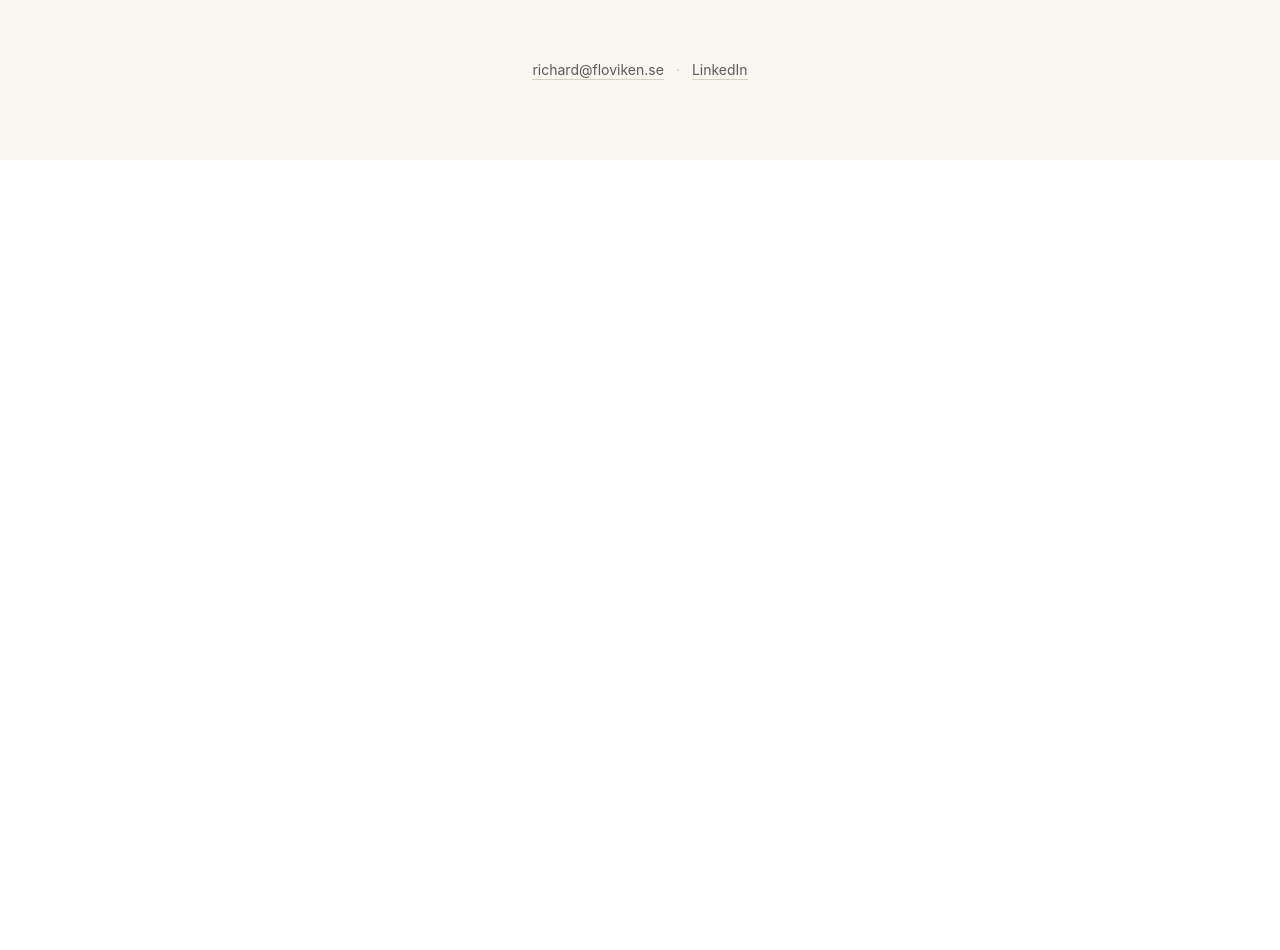
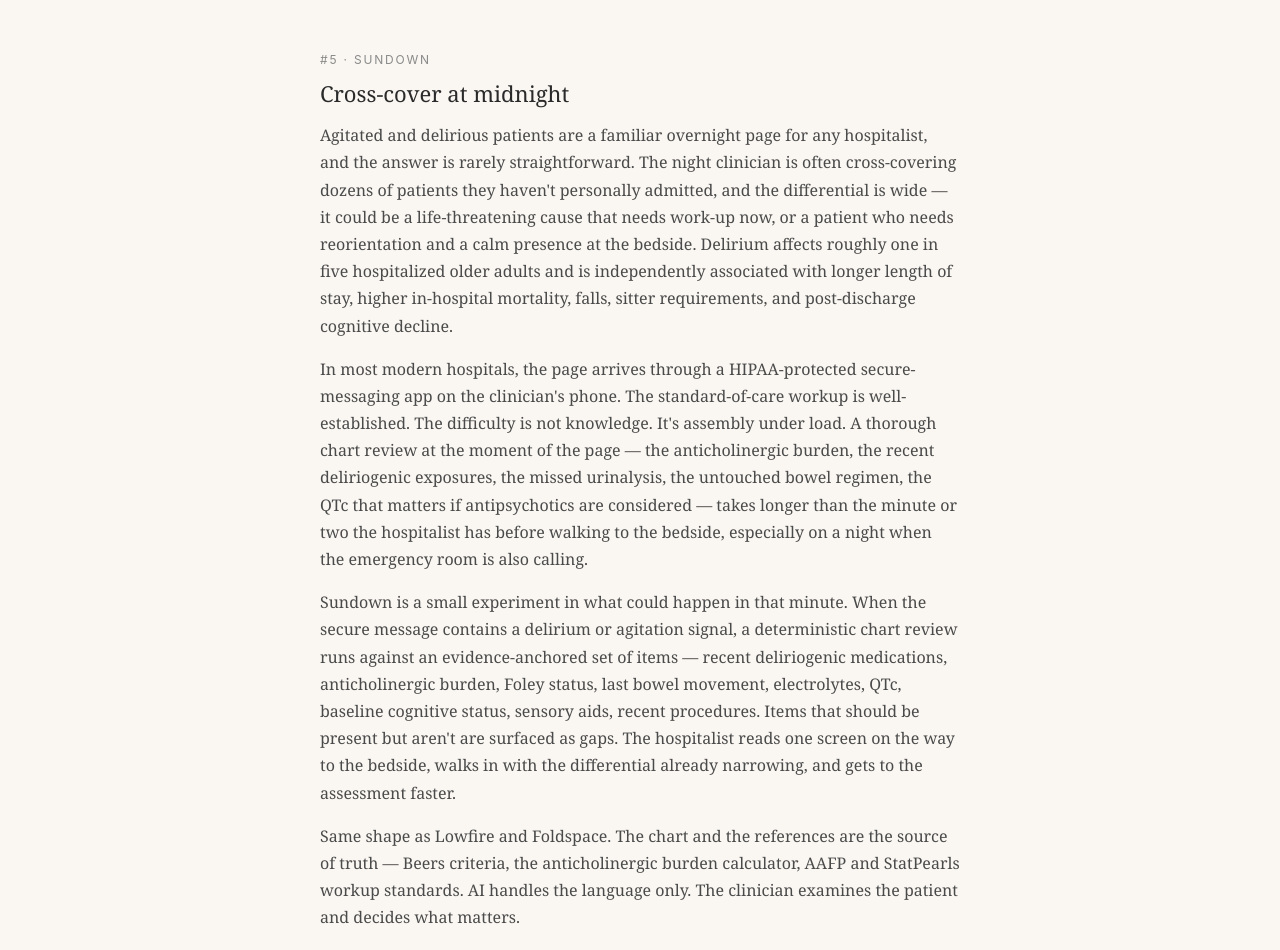
Before and after one commit to RAhroonAI/floviken-site, a Next.js app: page / in a window 1280 px wide. Shown: the part 3760-4710 px from the top of the page. Before the commit the page ends 3920 px from the top, so only its background shows below. Built offline with nearby package versions, Linux system fonts and the light colour scheme.

Commit message:
Add Sundown as Experiment #5

```diff
--- a/src/app/page.js
+++ b/src/app/page.js
@@ -349,7 +349,7 @@
         <div style={{
           borderBottom: '1px solid #e8e2d5',
           padding: '2rem 0',
-          marginBottom: '4rem',
+          marginBottom: '1.5rem',
         }}>
           <p style={{
             fontFamily: '"Inter", -apple-system, sans-serif',
@@ -412,6 +412,83 @@
           </p>
         </div>
 
+        {/* #5 Sundown */}
+        <div style={{
+          borderBottom: '1px solid #e8e2d5',
+          padding: '2rem 0',
+          marginBottom: '4rem',
+        }}>
+          <p style={{
+            fontFamily: '"Inter", -apple-system, sans-serif',
+            fontSize: '0.75rem',
+            letterSpacing: '0.15em',
+            color: '#8a8a8a',
+            textTransform: 'uppercase',
+            margin: '0 0 0.5rem 0',
+          }}>
+            #5 &middot; Sundown
+          </p>
+          <h2 style={{
+            fontFamily: '"Georgia", serif',
+            fontSize: '1.375rem',
+            fontWeight: 400,
+            color: '#2a2a2a',
+            marginBottom: '0.75rem',
+            marginTop: 0,
+          }}>
+            Cross-cover at midnight
+          </h2>
+          <p style={{
+            fontFamily: '"Georgia", serif',
+            fontSize: '1rem',
+            lineHeight: '1.7',
+            color: '#4a4a4a',
+            marginBottom: '1rem',
+            marginTop: 0,
+          }}>
+            Agitated and delirious patients are a familiar overnight page for any hospitalist, and the answer is rarely straightforward. The night clinician is often cross-covering dozens of patients they haven&apos;t personally admitted, and the differential is wide &mdash; it could be a life-threatening cause that needs work-up now, or a patient who needs reorientation and a calm presence at the bedside. Delirium affects roughly one in five hospitalized older adults and is independently associated with longer length of stay, higher in-hospital mortality, falls, sitter requirements, and post-discharge cognitive decline.
+          </p>
+          <p style={{
+            fontFamily: '"Georgia", serif',
+            fontSize: '1rem',
+            lineHeight: '1.7',
+            color: '#4a4a4a',
+            marginBottom: '1rem',
+            marginTop: 0,
+          }}>
+            In most modern hospitals, the page arrives through a HIPAA-protected secure-messaging app on the clinician&apos;s phone. The standard-of-care workup is well-established. The difficulty is not knowledge. It&apos;s assembly under load. A thorough chart review at the moment of the page &mdash; the anticholinergic burden, the recent deliriogenic exposures, the missed urinalysis, the untouched bowel regimen, the QTc that matters if antipsychotics are considered &mdash; takes longer than the minute or two the hospitalist has before walking to the bedside, especially on a night when the emergency room is also calling.
+          </p>
+          <p style={{
+            fontFamily: '"Georgia", serif',
+            fontSize: '1rem',
+            lineHeight: '1.7',
+            color: '#4a4a4a',
+            marginBottom: '1rem',
+            marginTop: 0,
+          }}>
+            Sundown is a small experiment in what could happen in that minute. When the secure message contains a delirium or agitation signal, a deterministic chart review runs against an evidence-anchored set of items &mdash; recent deliriogenic medications, anticholinergic burden, Foley status, last bowel movement, electrolytes, QTc, baseline cognitive status, sensory aids, recent procedures. Items that should be present but aren&apos;t are surfaced as gaps. The hospitalist reads one screen on the way to the bedside, walks in with the differential already narrowing, and gets to the assessment faster.
+          </p>
+          <p style={{
+            fontFamily: '"Georgia", serif',
+            fontSize: '1rem',
+            lineHeight: '1.7',
+            color: '#4a4a4a',
+            marginBottom: '1rem',
+            marginTop: 0,
+          }}>
+            Same shape as Lowfire and Foldspace. The chart and the references are the source of truth &mdash; Beers criteria, the anticholinergic burden calculator, AAFP and StatPearls workup standards. AI handles the language only. The clinician examines the patient and decides what matters.
+          </p>
+          <p style={{
+            fontFamily: '"Inter", -apple-system, sans-serif',
+            fontSize: '0.875rem',
+            color: '#8a8a8a',
+            marginBottom: 0,
+            marginTop: 0,
+          }}>
+            In progress
+          </p>
+        </div>
+
         <footer style={{
           fontFamily: '"Inter", -apple-system, sans-serif',
           fontSize: '0.875rem',
```
